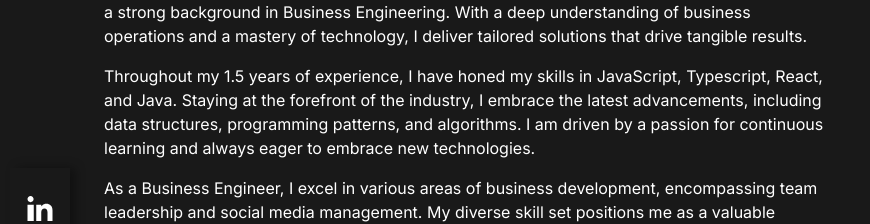
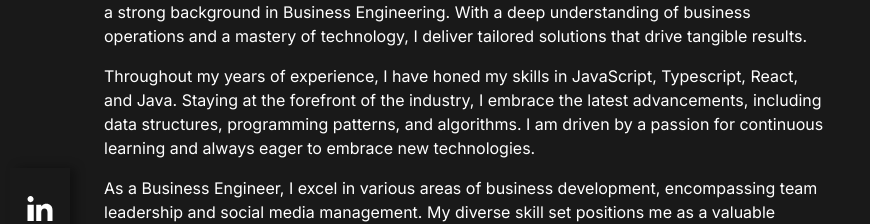
Before and after one commit to aljorgevi/nextjs-ts-portfolio, a Next.js app: page / in a window 1280 px wide. Both pictures are taken after a click on the button "ABOUT ME". Shown: the part 474-698 px from the top of the page, without its empty margins (0-870 px from the left). Built offline with nearby package versions, Linux system fonts and the light colour scheme.

Commit message:
add links

```diff
--- a/src/components/Hero.tsx
+++ b/src/components/Hero.tsx
@@ -58,10 +58,10 @@ export default function Hero() {
 							drive tangible results.
 						</p>
 						<p>
-							Throughout my 1.5 years of experience, I have honed my skills in JavaScript,
-							Typescript, React, and Java. Staying at the forefront of the industry, I embrace the
-							latest advancements, including data structures, programming patterns, and algorithms.
-							I am driven by a passion for continuous learning and always eager to embrace new
+							Throughout my years of experience, I have honed my skills in JavaScript, Typescript,
+							React, and Java. Staying at the forefront of the industry, I embrace the latest
+							advancements, including data structures, programming patterns, and algorithms. I am
+							driven by a passion for continuous learning and always eager to embrace new
 							technologies.
 						</p>
 						<p>
--- a/src/components/TopNavbar.tsx
+++ b/src/components/TopNavbar.tsx
@@ -19,8 +19,9 @@ const TopNavbar: FC<TopNavbarProps> = () => {
 
 	const handleDownload = () => {
 		const link = document.createElement('a')
-		link.href = '/CV.pdf'
+		link.href = '/Jorge_Mena_CV.pdf'
 		link.download = 'Jorge_Mena_CV.pdf'
+
 		link.click()
 	}
 
@@ -58,7 +59,7 @@ const Sidebar = () => (
 					}
 				}}
 			>
-				<a href='#'>
+				<a href='https://www.linkedin.com/in/jorgeamena/' target='_blank' rel='noreferrer'>
 					<LinkedinIcon width={60} height={25} />
 				</a>
 			</m.li>
@@ -77,7 +78,7 @@ const Sidebar = () => (
 				}}
 				className='shadow-3xl py-4'
 			>
-				<a href='#'>
+				<a href='https://github.com/aljorgevi' target='_blank' rel='noreferrer'>
 					<GithubIcon className='mb-5' width={60} height={25} />
 				</a>
 			</m.li>
@@ -146,7 +147,12 @@ const DesktopNavbar: FC<{ handleDownload: () => void }> = ({ handleDownload }) =
 				}}
 				className='links contact-li cursor-pointer uppercase shadow-3xl py-3 px-3 group hover:opacity-75 transition-all duration-300 ease-in-out p-4'
 			>
-				<button className='contact-link relative'>
+				<button
+					className='contact-link relative'
+					onClick={() => {
+						window.location.href = 'mailto:jormencar@gmail.com'
+					}}
+				>
 					<span className='absolute bg-white h-[3px] w-0 bottom-[-15px] left-1/2 transition-all duration-300 origin-center transform-gpu -translate-x-1/2 group-hover:w-[120%]'></span>
 				</button>
 			</m.li>
@@ -176,7 +182,7 @@ const MobileNavbar: FC<{
 						}
 					}}
 				>
-					<a href='#'>
+					<a href='https://www.linkedin.com/in/jorgeamena/' target='_blank' rel='noreferrer'>
 						<LinkedinIcon width={60} height={25} />
 					</a>
 				</m.li>
@@ -195,7 +201,7 @@ const MobileNavbar: FC<{
 						}
 					}}
 				>
-					<a href='#'>
+					<a href='https://github.com/aljorgevi' target='_blank' rel='noreferrer'>
 						<GithubIcon className='' width={60} height={25} />
 					</a>
 				</m.li>
```
